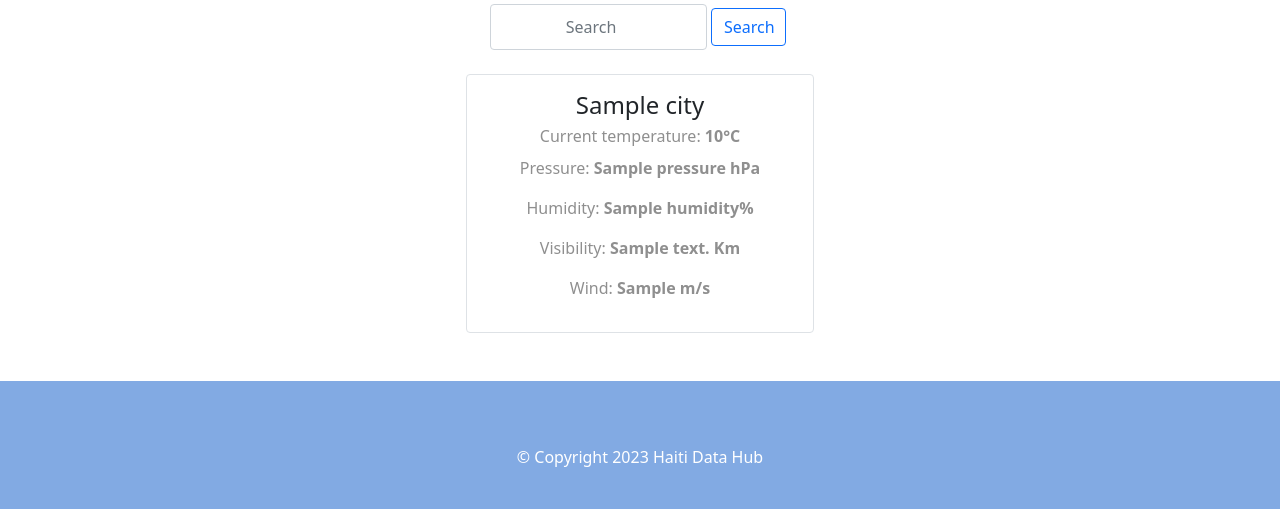
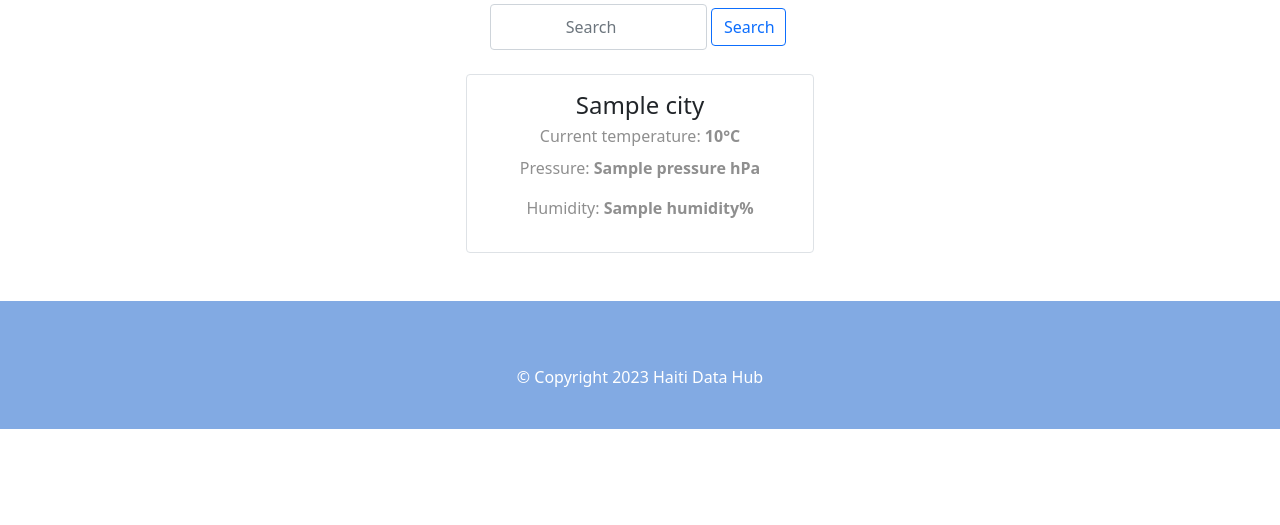
Before and after one commit to cyll99/HD-Haiti-Data-, a Flask app: template templates/home.html in a window 1280 px wide. Shown: the part 1812-2337 px from the top of that part. After the commit the page ends 2257 px from the top of that part, so only its background shows below. Run offline with Flask 2, Linux system fonts and the light colour scheme; the template is opened without the code that fills it: most values are stand-ins (such as "Sample title", 1, 10 or a date in 2020); the page is wider than the window, and the part outside it is not shown.

Commit message:
last commit

```diff
--- a/change_weather.py
+++ b/change_weather.py
@@ -78,7 +78,7 @@ class Weather():
                 self.humidity = data["main"]["humidity"]
                 self.sea_level = data["main"]["sea_level"]
                 self.grnd_level = data["main"]["grnd_level"]
-                self.visibility = (data["visibility"]) / 1000
+                self.visibility = data["visibility"] / 1000
                 self.wind_speed = data["wind"]["speed"]
                 self.icon = "http://openweathermap.org/img/wn/" + data["weather"][0]["icon"] + "@2x.png"
 
--- a/main.py
+++ b/main.py
@@ -73,9 +73,9 @@ def home():
         result = {'city': weather.city,
                    'temp_C': weather.temp_C,
                    'pressure': weather.pressure,
-                   'humidity': weather.humidity,
-                   'visibility': weather.visibility,
-                   'wind_speed': weather.wind_speed
+                   'humidity': weather.humidity
+                #    'visibility': weather.visibility,
+                #    'wind_speed': weather.wind_speed
                    }
         return json.dumps(result)
 
--- a/templates/home.html
+++ b/templates/home.html
@@ -131,8 +131,8 @@
                   <p class="mb-2">Current temperature: <strong>{{ weather.temp_C }}°C</strong></p>
                   <p>Pressure: <strong>{{ weather.pressure }} hPa</strong></p>
                   <p>Humidity: <strong>{{ weather.humidity }}%</strong></p>
-                  <p>Visibility: <strong>{{ weather.visibility }} Km</strong></p>
-                  <p>Wind: <strong>{{ weather.wind_speed }} m/s</strong></p>
+                  <!-- <p>Visibility: <strong>{{ weather.visibility }} Km</strong></p> -->
+                  <!-- <p>Wind: <strong>{{ weather.wind_speed }} m/s</strong></p> -->
                   <!-- <p>Max: <strong>6.11°C</strong>, Min: <strong>3.89°C</strong></p> -->
 
                 </div>
@@ -159,9 +159,10 @@
                   document.getElementById('result').innerHTML ='<h4 class="mb-1 sfw-normal">'+ result.city + '</h4>' +
                     '<p class="mb-2">' + 'Current temperature:'+ '<strong>'+  result.temp_C +'°C'+  '</strong>'+'</p>' +
                     '<p>' + 'Pressure: ' + '<strong>'+ result.pressure + 'hPa'+ '</strong>'+'</p>' +
-                    '<p>' + 'Humidity: ' +'<strong>'+ result.humidity + '%'+ '</strong>'+'</p>' +
-                    '<p>' + 'Visibility: ' + '<strong>'+ result.visibility + 'Km'+  '</strong>'+'</p>' +
-                    '<p>' + 'Wind: ' + '<strong>'+ result.wind_speed+ 'm/s' + '</strong>'+ '</p>' ;
+                    '<p>' + 'Humidity: ' +'<strong>'+ result.humidity + '%'+ '</strong>'+'</p>'
+                    // '<p>' + 'Visibility: ' + '<strong>'+ result.visibility + 'Km'+  '</strong>'+'</p>' +
+                    // '<p>' + 'Wind: ' + '<strong>'+ result.wind_speed+ 'm/s' + '</strong>'+ '</p>'
+                     ;
               }
           };
           xhr.send(form_data);
```
Also changed, not shown: README.md.
